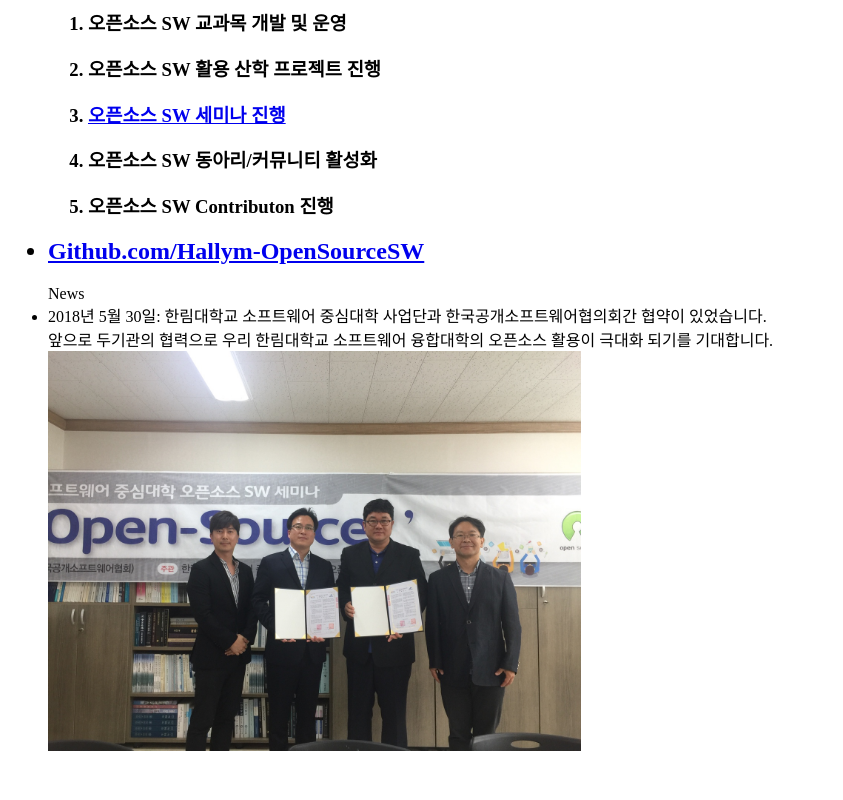
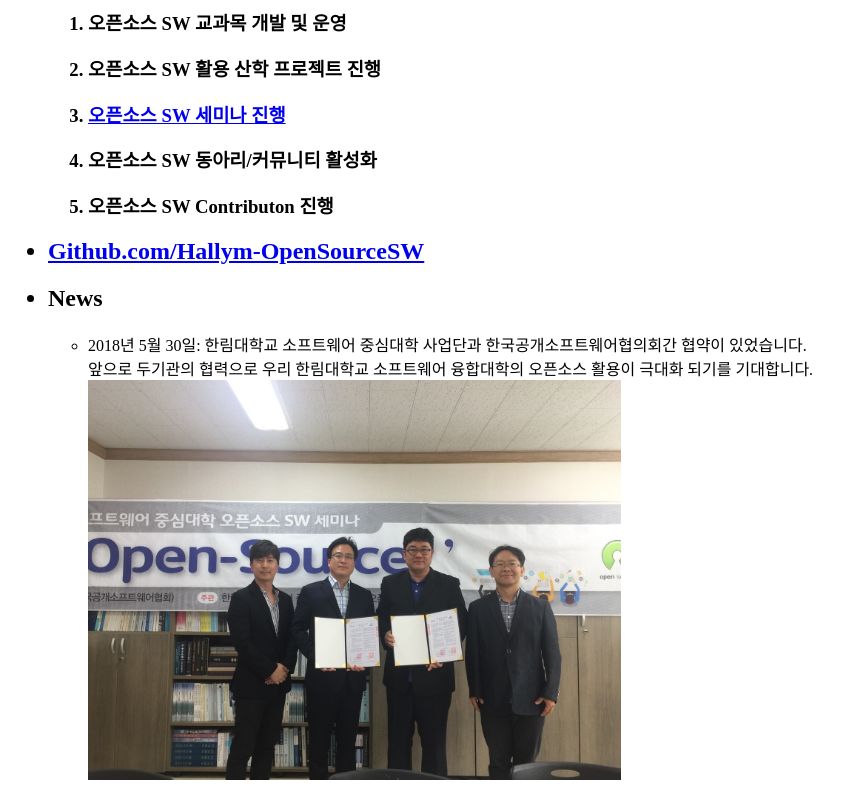
Before and after one commit to Hallym-OpenSourceSW/Hallym-OpenSourceSW.github.io, a plain HTML site: page index.html in a window 1280 px wide. Shown: the part 498-1298 px from the top of the page, without its empty margins (0-843 px from the left). Before the commit the page ends 1269 px from the top, so only its background shows below. Drawn offline with Linux system fonts and the light colour scheme.

Commit message:
Update index.html

```diff
--- a/index.html
+++ b/index.html
@@ -29,9 +29,12 @@
 
 </ul>
 
-<ul> News
+<ul>
+  <h2><li>News</li></h2>
+  <ul>
   <li> 2018년 5월 30일: 한림대학교 소프트웨어 중심대학 사업단과 한국공개소프트웨어협의회간 협약이 있었습니다.<br>
        앞으로 두기관의 협력으로 우리 한림대학교 소프트웨어 융합대학의 오픈소스 활용이 극대화 되기를 기대합니다. <br>
        <img src="Hallym-OpenSourceSW.github.io/img/KakaoTalk_20180530_142512965.jpg" height="400">
+  </ul>
 </ul>
 </body>
```
